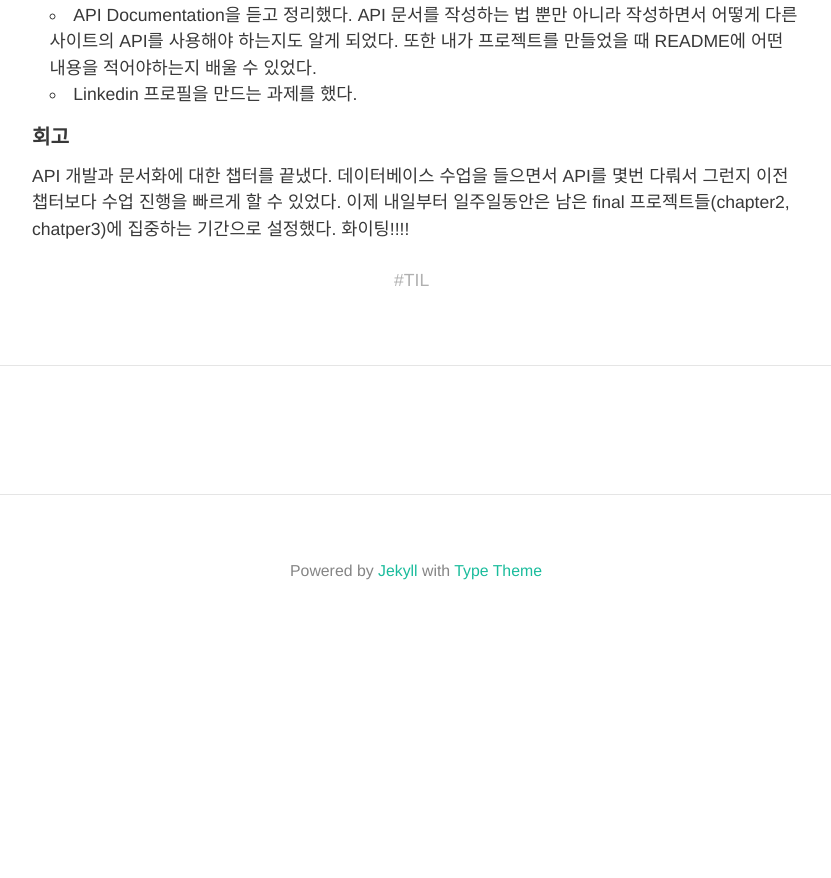
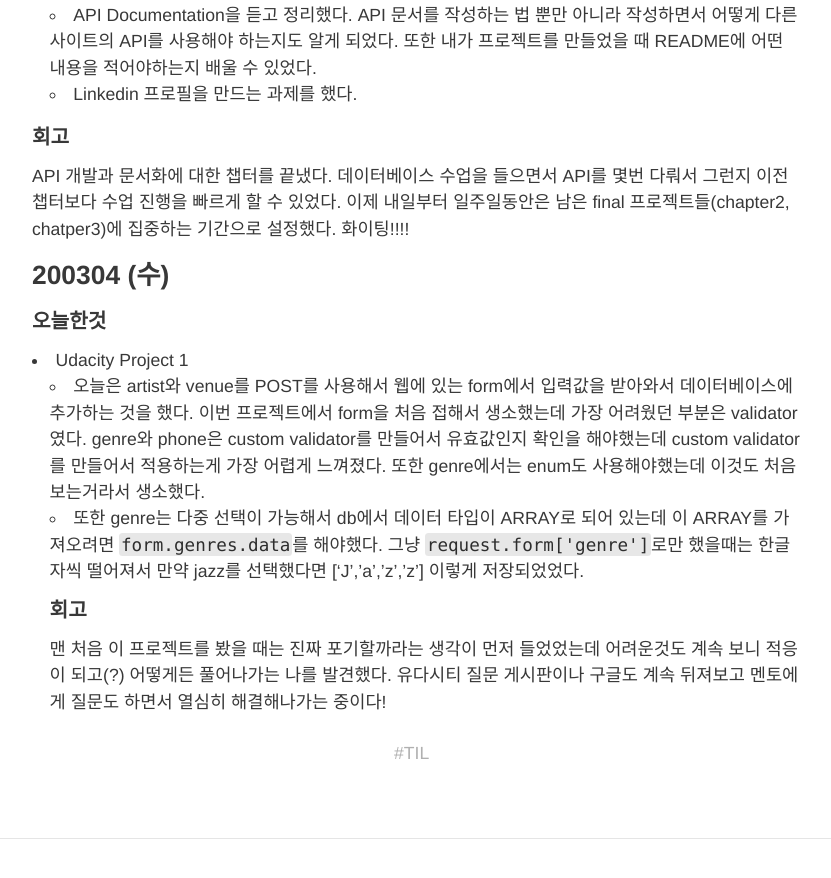
Before and after one commit to HyunlangBan/hyunlangban.github.io, a Jekyll site: the page built from _posts/2020-03-02-week-til.md, in a window 1280 px wide and 900 px high, scrolled down 836 px. Shown: the top 878 px of the window, without its empty margins (224-1055 px from the left). Built offline with Jekyll 4.4.1, drawn with Linux system fonts in a browser that asks for light colours; nearby versions of some CDN libraries; some web fonts are replaced; comment, search, counter and statistics services are not loaded; before the commit the page ends 1482 px from its top, so only the background shows below that.

Commit message:
Add 200304 TIL

```diff
--- a/_posts/2020-03-02-week-til.md
+++ b/_posts/2020-03-02-week-til.md
@@ -20,3 +20,11 @@ title: 200302-200308 TIL
 
 #### 회고
 API 개발과 문서화에 대한 챕터를 끝냈다. 데이터베이스 수업을 들으면서 API를 몇번 다뤄서 그런지 이전 챕터보다 수업 진행을 빠르게 할 수 있었다. 이제 내일부터 일주일동안은 남은 final 프로젝트들(chapter2, chatper3)에 집중하는 기간으로 설정했다. 화이팅!!!!
+
+### 200304 (수)
+#### 오늘한것
+- Udacity Project 1
+  - 오늘은 artist와 venue를 POST를 사용해서 웹에 있는 form에서 입력값을 받아와서 데이터베이스에 추가하는 것을 했다. 이번 프로젝트에서 form을 처음 접해서 생소했는데 가장 어려웠던 부분은 validator였다. genre와 phone은 custom validator를 만들어서 유효값인지 확인을 해야했는데 custom validator를 만들어서 적용하는게 가장 어렵게 느껴졌다. 또한 genre에서는 enum도 사용해야했는데 이것도 처음 보는거라서 생소했다.
+  - 또한 genre는 다중 선택이 가능해서 db에서 데이터 타입이 ARRAY로 되어 있는데 이 ARRAY를 가져오려면 `form.genres.data`를 해야했다. 그냥 `request.form['genre']`로만 했을때는 한글자씩 떨어져서 만약 jazz를 선택했다면 ['J','a','z','z'] 이렇게 저장되었었다.
+#### 회고
+맨 처음 이 프로젝트를 봤을 때는 진짜 포기할까라는 생각이 먼저 들었었는데 어려운것도 계속 보니 적응이 되고(?) 어떻게든 풀어나가는 나를 발견했다. 유다시티 질문 게시판이나 구글도 계속 뒤져보고 멘토에게 질문도 하면서 열심히 해결해나가는 중이다!
```
